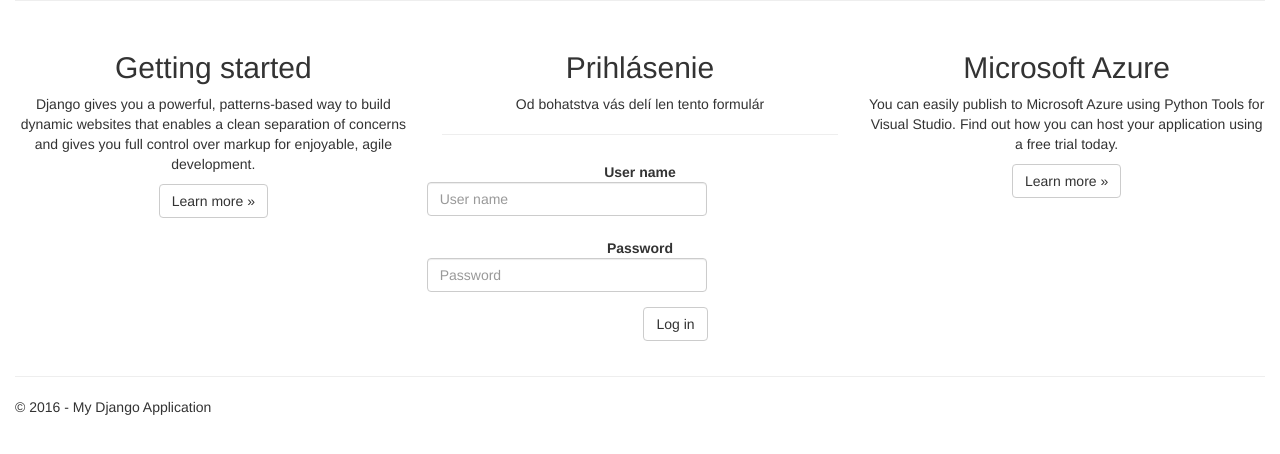
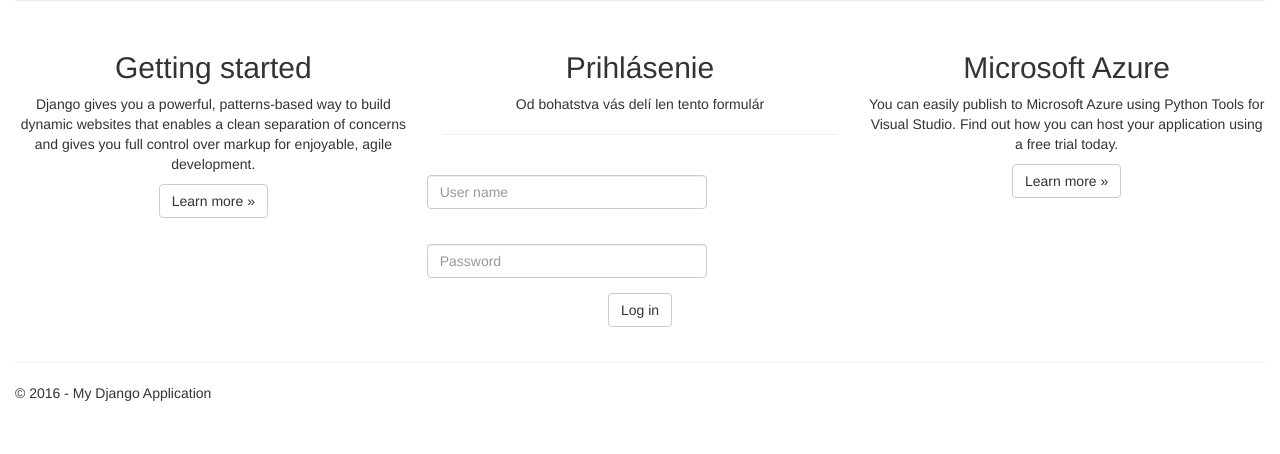
Before and after one commit to michal-sladecek/HACKATHON-Lottery, a Django app: page / in a window 1280 px wide. Shown: the part 331-785 px from the top of the page. Run offline with Django 3.2, Linux system fonts and the light colour scheme; some libraries are stand-ins or nearby versions.

Commit message:
Stred práce

```diff
--- a/Loteria/app/static/app/content/site.css
+++ b/Loteria/app/static/app/content/site.css
@@ -45,6 +45,6 @@ input[type="checkbox"].input-validation-error {
 }
 
 .centered {
-    margin: 0 auto;
+    margin:0 auto;
     display: block;
 }
--- a/Loteria/app/templates/app/index.html
+++ b/Loteria/app/templates/app/index.html
@@ -22,7 +22,6 @@
         <h2>Prihlásenie</h2>
         <p>Od bohatstva vás delí len tento formulár</p>
         {% include "app/loginform.html" %}
-
     </div>
     <div class="col-md-4">
         <h2>Microsoft Azure</h2>
--- a/Loteria/app/templates/app/loginform.html
+++ b/Loteria/app/templates/app/loginform.html
@@ -1,19 +1,19 @@
 {% block loginform %}
 
-<section id="loginForm">
+<section id="loginForm" >
     <form action="{% url 'login' %}" method="post" class="form-horizontal">
         {% csrf_token %}
         <hr />
         <div class="form-group">
-            <label for="id_username" class="control-label">User name</label>
+            <label for="id_username" class="control-label"></label>
                 {{ form.username }}
         </div>
         <div class="form-group">
-            <label for="id_password" class="control-label">Password</label>
+            <label for="id_password" class="control-label"></label>
                 {{ form.password }}
         </div>
         <div class="form-group">
-            <div class="col-md-offset-2 col-md-10">
+            <div class="">
                 <input type="hidden" name="next" value="/" />
                 <input type="submit" value="Log in" class="btn btn-default" />
             </div>
```
